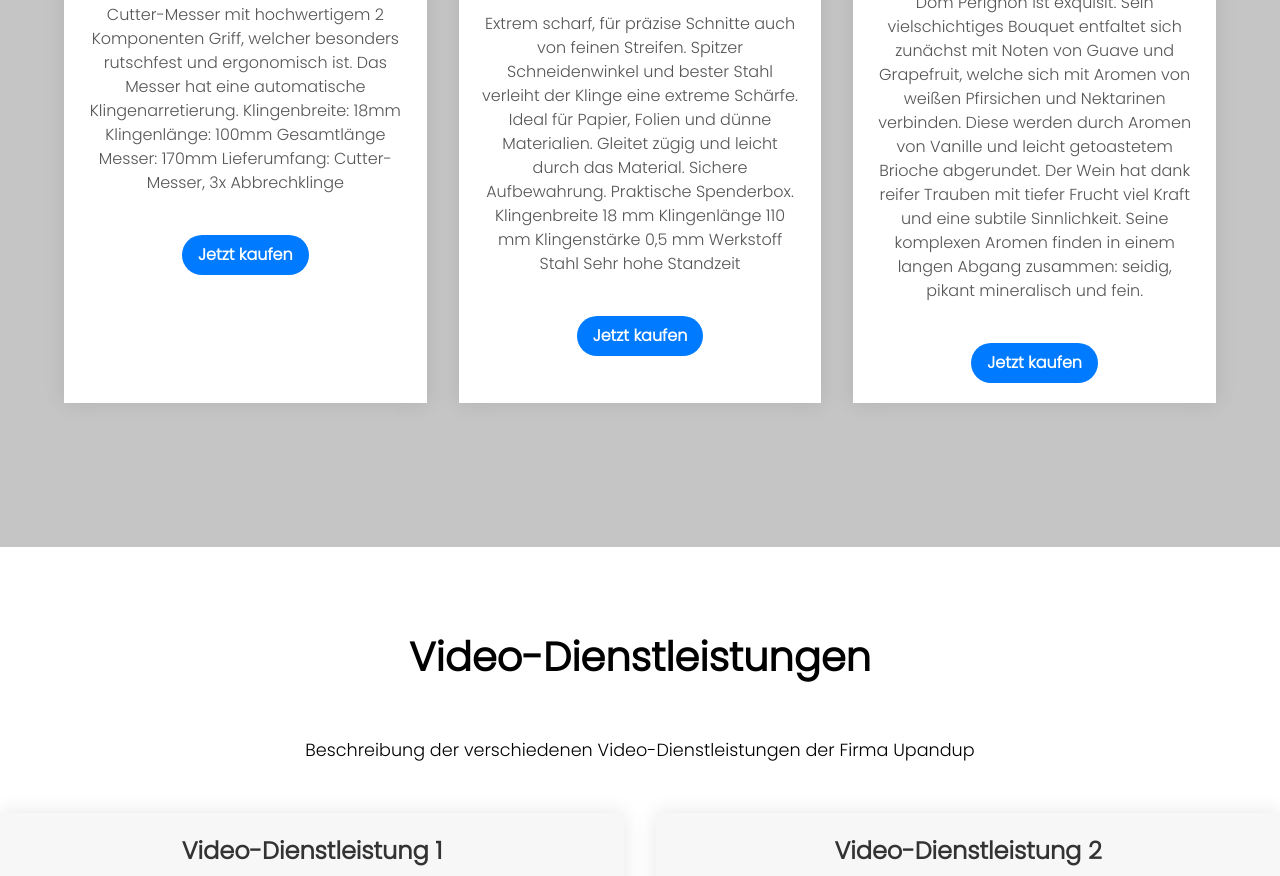
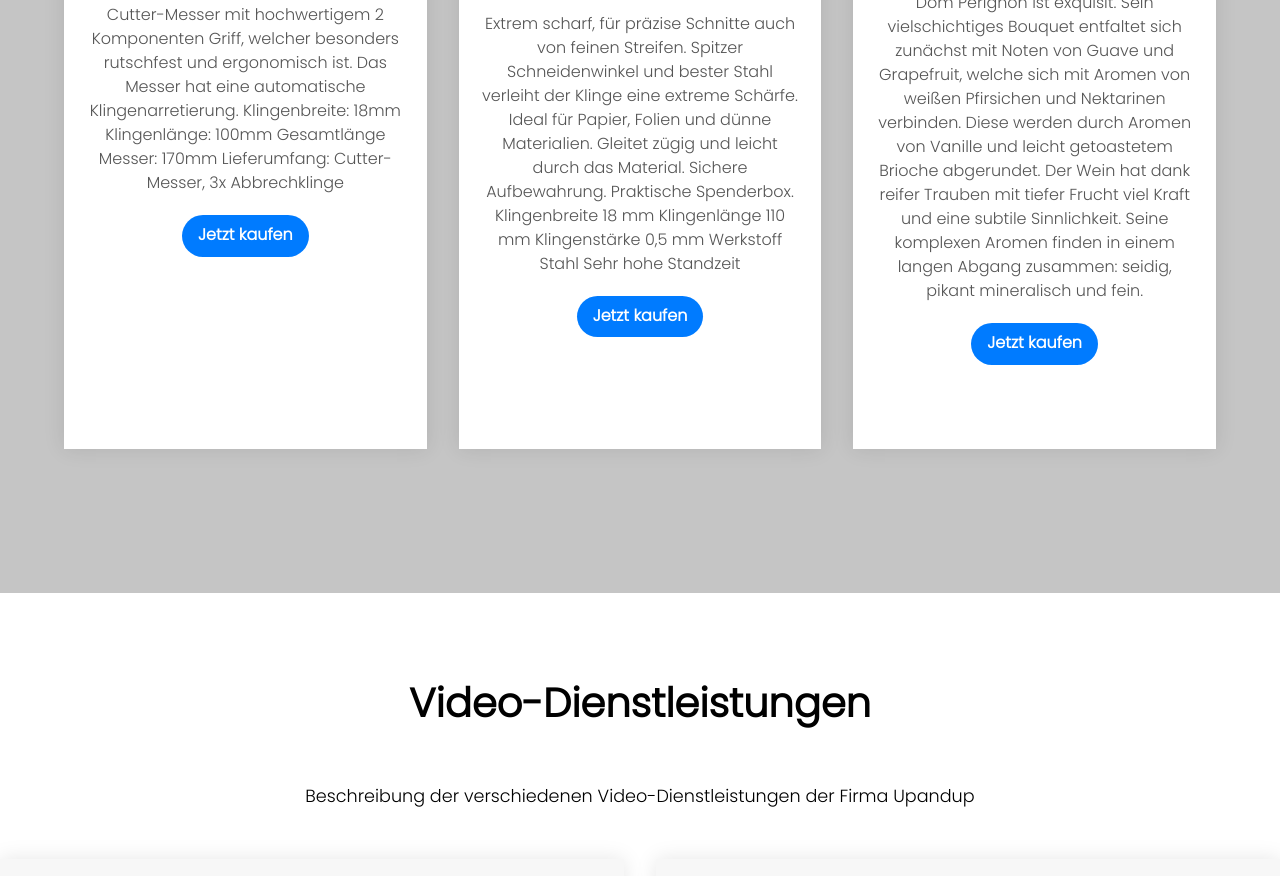
Before and after one commit to upandupp/Website-3.-Versuch, a plain HTML site: page home/index.html in a window 1280 px wide. Shown: the part 1010-1886 px from the top of the page. Drawn offline with Linux system fonts and the light colour scheme.

Commit message:
blue butttons height experiment

```diff
--- a/home/style.css
+++ b/home/style.css
@@ -230,7 +230,9 @@ body {
   border-radius: 25px;
   text-decoration: none;
   font-weight: 700;
-  margin-top: 20px;
+  margin-top: 0rem;
+  margin-bottom: 4rem;
+  height: 2.6rem;
 }
 
 .service a:hover {
```
